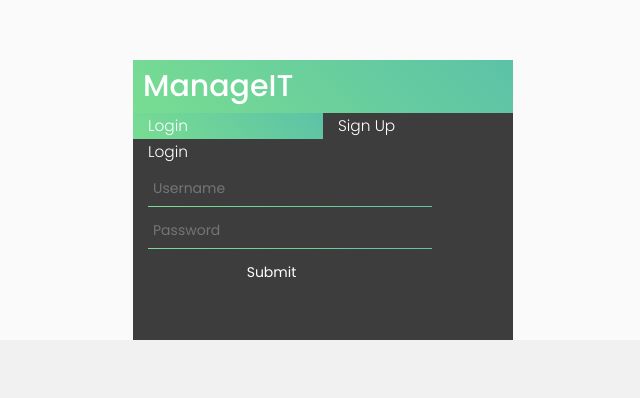
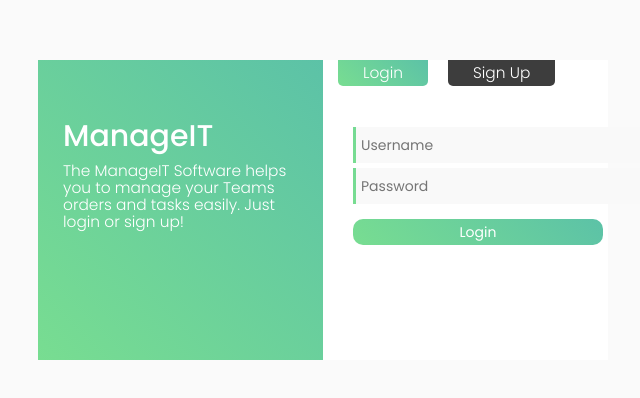
Before and after one commit to Krelleum/mangeitdeploy, a React (Create React App) app in the folder client/: page / in a window 1280 px wide. Shown: the part 140-538 px from the top of the page, without its empty margins (222-862 px from the left). Built offline with nearby package versions, Linux system fonts and the light colour scheme; no server answers.

Commit message:
login redesign

```diff
--- a/client/src/components/Login/login.js
+++ b/client/src/components/Login/login.js
@@ -107,7 +107,7 @@ class LogIn extends Component {
 
                         <input id='loginuser' placeholder='Username' onChange={this.handleChange.bind(this)} ></input>
                         <input id='loginpassword' placeholder='Password' onChange={this.handleChange.bind(this)}></input>
-                        <input type='submit' id='loginbutton' onClick={this.handleClick.bind(this)}></input>
+                        <input type='submit' id='loginbutton' value='Login' onClick={this.handleClick.bind(this)}></input>
 
                     </div>
                     <div className='loginfeedback'>
--- a/client/src/components/Login/logincontainer.css
+++ b/client/src/components/Login/logincontainer.css
@@ -1,28 +1,57 @@
 .container{
     background-color: transparent !important;
+    height: 970px;
 }
 
 
 .logincontainerwrapper{
 
 
+    height: 300px;
+
     margin-top: 200px;
     padding: 0px;
+
 }
 
-.logincontainerheader{
-    background: var(--backgroundhover);
+
+.logincontainerleft{
+    background:var(--backgroundhover);
+    height: 100%;
+
 }
+
+.logincontainerright{
+    background:white;
+    height: 100%;
+    padding-right: 50px;
+
+}
+
+
 
 .logincontainerheader h2{
     margin:0px;
+    margin-top: 50px;
     padding: 10px;
+    padding-bottom: 10px;
+}
+
+.logincontainertext p{
+    margin-left: 10px;
+    line-height: 110%;
 }
 
 .logincontainersignupbtn{
     margin-top: 0px;
     background: var(--darkgreybackground);
     color: white;
+    display: inline-block;
+    border-radius: 0px 0px 5px 5px;
+    padding-left: 25px;
+    padding-right: 25px;
+    margin-left: 20px;
+
 }
 
 .logincontainersignupbtn p {
@@ -30,8 +59,14 @@
 }
 
 .logincontainerloginbtn{
+    display: inline-block;
+    background: var(--backgroundhover);
+    border-radius: 0px 0px 5px 5px;
+    padding-left: 25px;
+    padding-right: 25px;
+    margin-left: 0px;
+    margin-bottom: 10px;
 
-    background: var(--backgroundhover);
 }
 .logincontainerloginbtn p{
     margin-bottom: 0px;
@@ -45,27 +80,52 @@
 .signupwrapper{
     background: white;
     padding-bottom: 50px;
-}
 
-.loginwrapper{
-    background: var(--darkgreybackground);
-    padding-bottom: 50px;
 }
 
 
+
+
 .signupform input{
-    color: white;
-    background: none;
-}
-
-.loginform input{
-    color: white;
-    background: none;
-    border-bottom: 1px solid transparent;
+    color: Black;
+     background:#f9f9f9;
+    border-left: 3px solid transparent;
     border-image: var(--backgroundhover);
     border-image-slice: 1;
 }
 
+.loginform input{
+    color: black;
+    background:#f9f9f9;
+    border-left: 3px solid transparent;
+    border-image: var(--backgroundhover);
+    border-image-slice: 1;
+
+
+
+}
+
 #loginbutton{
     border: none;
+    color: white;
+    border-radius: 10px;
+    padding-left: 15px;
+    padding-right: 15px;
+    padding-top: 3px;
+    padding-bottom: 3px;
+    margin-top: 15px;
+
+    background: var(--backgroundhover);
 }
+
+#signupbutton{
+       border: none;
+    color: white;
+    border-radius: 10px;
+    padding-left: 15px;
+    padding-right: 15px;
+    padding-top: 3px;
+    padding-bottom: 3px;
+
+    background: var(--backgroundhover);
+}
--- a/client/src/components/Login/logincontainer.js
+++ b/client/src/components/Login/logincontainer.js
@@ -43,19 +43,37 @@ class LoginContainer extends Component {
     render() {
         return (
             <div className='container logincontainer'>
-                <div className='col-md-4 col-md-offset-3 logincontainerwrapper'>
+                <div className='col-md-6 col-md-offset-2 logincontainerwrapper'>
+                    <div className='col-md-6 logincontainerleft'>
 
                         <div className='logincontainerheader'>
                             <h2>ManageIT</h2>
                         </div>
 
+                        <div className='logincontainertext'>
+                            <p>The ManageIT Software helps you to manage your Teams orders and tasks easily. Just login or sign up! </p>
+                        </div>
+
+
+
+
+
+                    </div>
+
+
+
+
+
+
+                    <div className='col-md-6 logincontainerright'>
+
                         <div className='logincontainerbuttons'>
 
-                    <div className='col-md-6 logincontainerloginbtn' onClick={this.handleClickLogIn.bind(this)}>
+                            <div className='logincontainerloginbtn' onClick={this.handleClickLogIn.bind(this)}>
                                 <p>Login</p>
                             </div>
 
-                        <div className='col-md-6 logincontainersignupbtn' onClick={this.handleClickSignUp.bind(this)}>
+                            <div className='logincontainersignupbtn' onClick={this.handleClickSignUp.bind(this)}>
                                 <p>Sign Up</p>
                             </div>
 
@@ -66,6 +84,12 @@ class LoginContainer extends Component {
                         </div>
 
 
+
+                    </div>
+
+
+
+
                 </div>
             </div>
 
```
Lines whose indentation alone changed are shown as unchanged.
